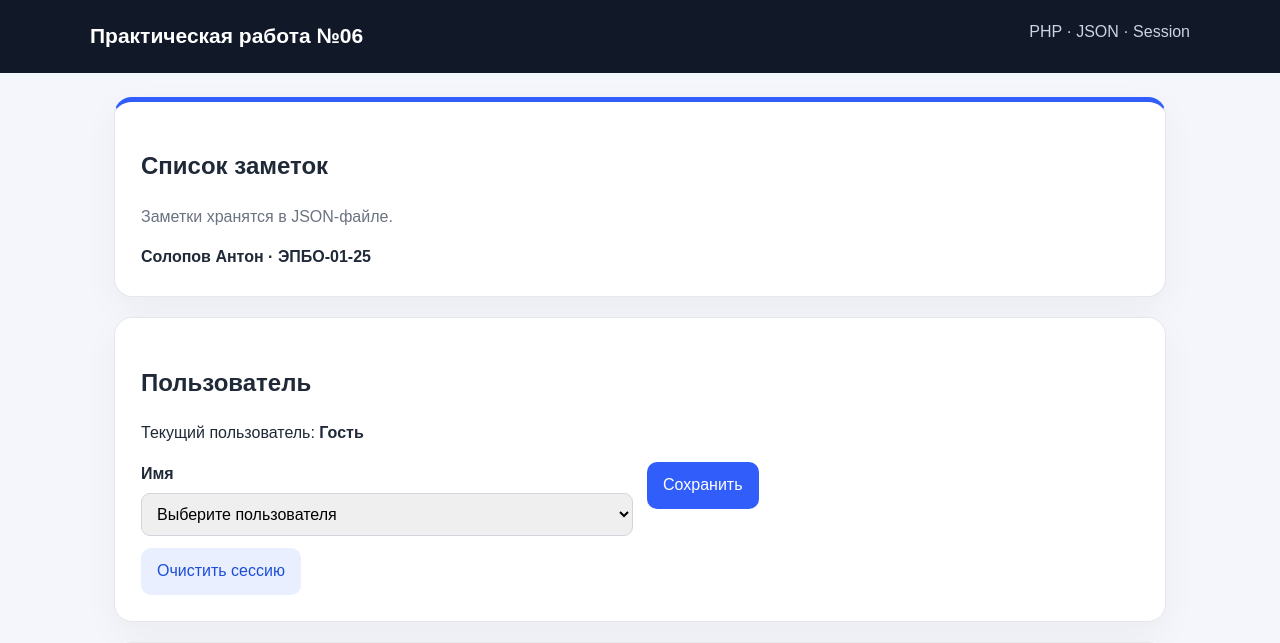
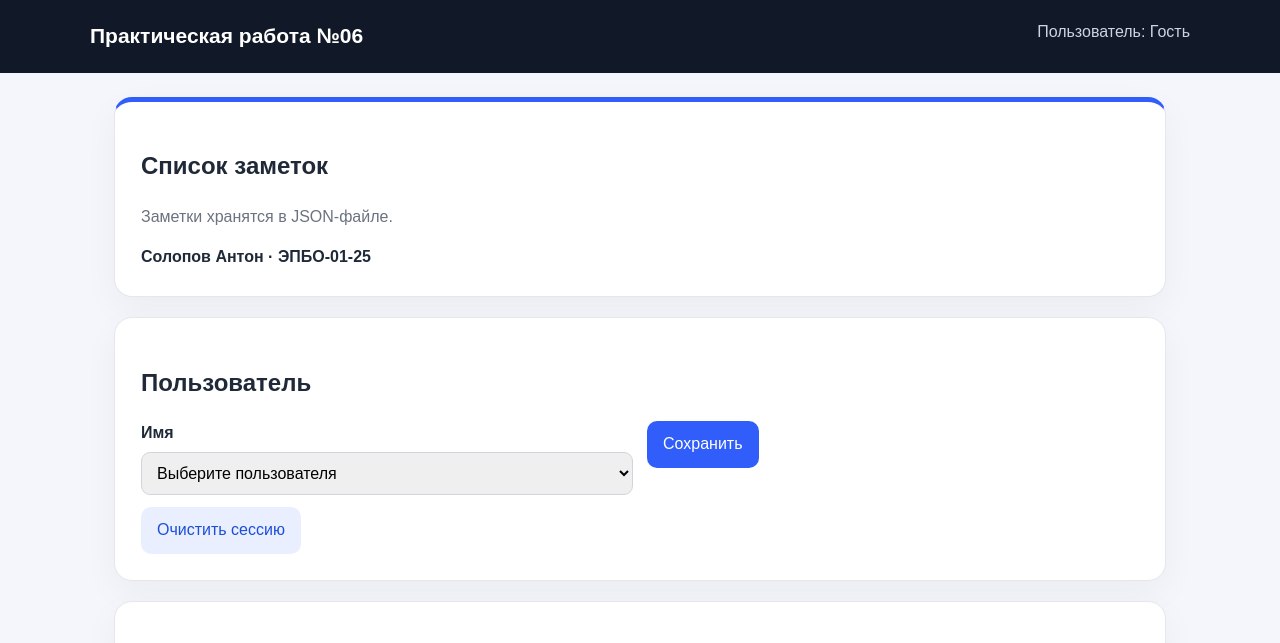
Before and after one commit to solopoof/solopov-trpo-06, a PHP site: page / in a window 1280 px wide. Shown: the top 643 px of the page. Run offline with PHP 8.4, Linux system fonts and the light colour scheme.

Commit message:
fix: display session user in page header

```diff
--- a/templates/notes.php
+++ b/templates/notes.php
@@ -1,7 +1,7 @@
 <!doctype html><html lang="ru"><head><meta charset="utf-8"><meta name="viewport" content="width=device-width,initial-scale=1"><title>Заметки — ТРПО 06</title><link rel="stylesheet" href="/assets/styles.css"></head><body>
-<header class="site-header"><div class="brand">Практическая работа №06</div><div class="tag">PHP · JSON · Session</div></header>
+<header class="site-header"><div class="brand">Практическая работа №06</div><div class="tag">Пользователь: <?=e($displayName)?></div></header>
 <main class="wrap"><section class="hero"><h1>Список заметок</h1><p class="muted">Заметки хранятся в JSON-файле.</p><strong>Солопов Антон · ЭПБО-01-25</strong></section>
 <?php if($storageError!==''):?><div class="notice error"><?=e($storageError)?></div><?php endif;?><?php if($error!==''):?><div class="notice error"><?=e($error)?></div><?php endif;?><?php if($message!==''):?><div class="notice success"><?=e($message)?></div><?php endif;?>
-<section class="panel"><h2>Пользователь</h2><p>Текущий пользователь: <strong><?=e($displayName)?></strong></p><form method="post" class="form-grid"><input type="hidden" name="action" value="set_name"><div class="field"><label for="user_id">Имя</label><select id="user_id" name="user_id" required><option value="">Выберите пользователя</option><?php foreach($users as $user):?><option value="<?=(int)$user['id']?>" <?=$displayName===($user['name']??'')?'selected':''?>><?=e($user['name']??'')?></option><?php endforeach;?></select></div><div><button>Сохранить</button></div></form><form method="post" style="margin-top:12px"><input type="hidden" name="action" value="clear"><button class="secondary">Очистить сессию</button></form></section>
+<section class="panel"><h2>Пользователь</h2><form method="post" class="form-grid"><input type="hidden" name="action" value="set_name"><div class="field"><label for="user_id">Имя</label><select id="user_id" name="user_id" required><option value="">Выберите пользователя</option><?php foreach($users as $user):?><option value="<?=(int)$user['id']?>" <?=$displayName===($user['name']??'')?'selected':''?>><?=e($user['name']??'')?></option><?php endforeach;?></select></div><div><button>Сохранить</button></div></form><form method="post" style="margin-top:12px"><input type="hidden" name="action" value="clear"><button class="secondary">Очистить сессию</button></form></section>
 <section class="panel"><h2>Добавить заметку</h2><form method="post" class="form-grid"><input type="hidden" name="action" value="add"><div class="field"><label for="title">Текст заметки</label><input id="title" name="title" maxlength="180" required></div><div><button>Добавить</button></div></form><h2 style="margin-top:26px">Список заметок</h2><p class="muted">Количество: <?=count($notes)?></p><?php if($notes===[]):?><div class="empty">Заметок нет.</div><?php else:?><div class="cards"><?php foreach($notes as $note):?><article class="card"><span class="pill">#<?=(int)$note['id']?> · <?=!empty($note['done'])?'Выполнено':'В работе'?></span><h3><?=e($note['title'])?></h3></article><?php endforeach;?></div><?php endif;?></section>
 </main><footer class="site-footer">Практическая работа №06</footer></body></html>
```
